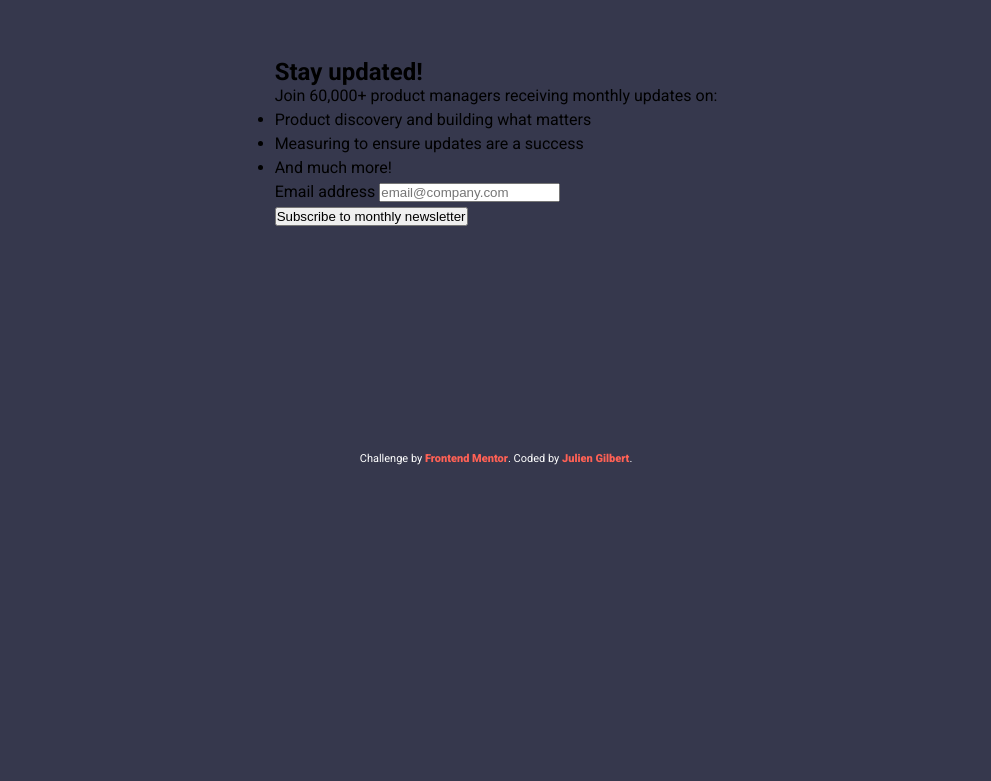
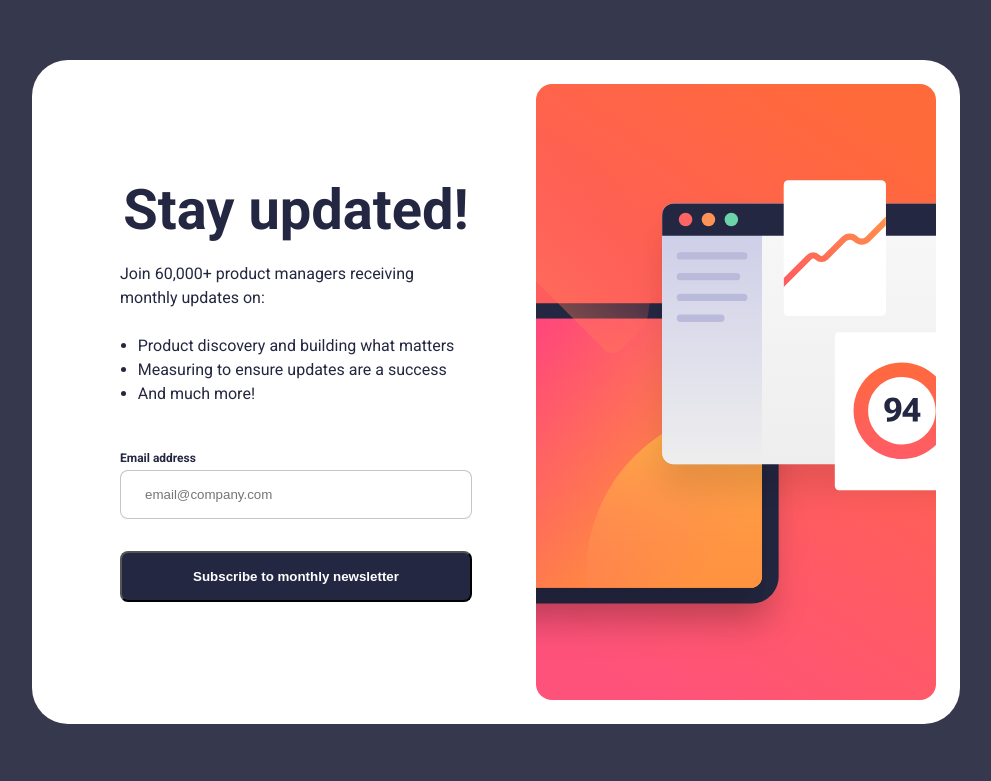
Before and after one commit to juliengDev/Newsletter_sign-up_form, a website built with Vite: page index.html in a window 1280 px wide. Shown: the part 159-940 px from the top of the page, without its empty margins (144-1135 px from the left). Built offline with nearby package versions, Linux system fonts and the light colour scheme.

Commit message:
css mobile and desktop ready

```diff
--- a/index.html
+++ b/index.html
@@ -5,7 +5,6 @@
   <meta charset="UTF-8" />
   <link rel="icon" type="image/png" sizes="32x32" href="./images/favicon-32x32.png">
   <meta name="viewport" content="width=device-width, initial-scale=1.0" />
-
   <title>Frontend Mentor | Project Name</title>
   <link rel="stylesheet" href="./css/style.css">
   <script type="module" defer src="/src/main.ts"></script>
@@ -15,7 +14,7 @@
   <main class="container">
     <section class="signup">
       <div class="signup__body">
-        <h1 class="signup__body__heading">Stay updated!</h1>
+        <h1 class="signup__body__heading ft-heading ">Stay updated!</h1>
         <div class="signup__body__hero">Join 60,000+ product managers receiving monthly updates on:</div>
         <ul class="signup__body__list">
           <li class="signup__body__list_el">Product discovery and building what matters</li>
@@ -24,21 +23,40 @@
         </ul>
         <form action="POST" id="form" novalidate class="signup__body__form">
           <div class="signup__body__form__email">
-            <label for="email">Email address</label>
-            <input type="text" id="email" name="email" placeholder="email@company.com">
-            <span aria-live="polite" class="email-error"></span>
+            <div class="signup__body__form__email__container">
+              <label for="email" class=" signup__body__form__email__label ft-body-small">Email address</label>
+              <span aria-live="polite" class="signup__body__form__email__container__error ft-body-small hidden">Valid
+                email
+                required</span>
+            </div>
+            <input class="signup__body__form__email__input" type="email" id="email" name="email"
+              placeholder="email@company.com">
+
           </div>
-          <button>Subscribe to monthly newsletter</button>
+          <button class="btn ft-body-bold">Subscribe to monthly newsletter</button>
         </form>
       </div>
-      <div class="signup-img"></div>
+      <img class="signup__img" src="./assets/images/illustration-sign-up-desktop.svg" />
     </section>
-    <div class="modal__subscription hidden">
-      <i>icon valid</i>
-      <h2>Thanks for subscribing!</h2>
-      <p>A confirmation email has been sent to ash@loremcompany.com.
+    <div class="modal__subscription ">
+      <svg class="modal__subscription__icon" xmlns="http://www.w3.org/2000/svg" width="64" height="64"
+        viewBox="0 0 64 64">
+        <defs>
+          <linearGradient id="a" x1="100%" x2="0%" y1="0%" y2="100%">
+            <stop offset="0%" stop-color="#FF6A3A" />
+            <stop offset="100%" stop-color="#FF527B" />
+          </linearGradient>
+        </defs>
+        <g fill="none">
+          <circle cx="32" cy="32" r="32" fill="url(#a)" />
+          <path stroke="#FFF" stroke-width="4" d="m18.286 34.686 8.334 7.98 19.094-18.285" />
+        </g>
+      </svg>
+      <h2 class="modal__subscription__heading ft-heading ">Thanks for subscribing!</h2>
+      <p class="modal__subscription__txt">A confirmation email has been sent to <span
+          class="ft-body-bold">ash@loremcompany.com</span>.
         Please open it and click the button inside to confirm your subscription.</p>
-      <button>Dismiss message</button>
+      <button class="btn">Dismiss message</button>
     </div>
   </main>
   <footer class="attribution">
--- a/src/scss/base/_typography.scss
+++ b/src/scss/base/_typography.scss
@@ -16,6 +16,7 @@
 body {
   font-family: "Roboto", sans-serif;
   background-color: var(--color-pale-navy);
+  color: var(--color-dark-navy);
   font-weight: 400;
   font-size: 1.6rem;
   line-height: 150%;
--- a/src/scss/base/_utilities.scss
+++ b/src/scss/base/_utilities.scss
@@ -8,6 +8,8 @@
 
 .container {
   display: flex;
+  position: relative;
+
   justify-content: center;
   align-items: center;
   margin: 21.9rem auto;
--- /dev/null
+++ b/src/scss/components/__button.scss
@@ -0,0 +1,10 @@
+.btn {
+  width: 100%;
+  display: flex;
+  align-items: center;
+  justify-content: center;
+  padding: 1.6rem 0;
+  color: var(--color-pure-white);
+  background-color: var(--color-dark-navy);
+  border-radius: 8px;
+}
--- a/src/scss/main.scss
+++ b/src/scss/main.scss
@@ -6,6 +6,8 @@
 @import "base/typography";
 @import "base/utilities";
 
+@import "components/_button";
+
 @import "layout/header";
 @import "layout/footer";
 
--- a/src/scss/pages/_home.scss
+++ b/src/scss/pages/_home.scss
@@ -0,0 +1,76 @@
+.signup {
+  display: flex;
+  max-width: 92.8rem;
+  background-color: var(--color-pure-white);
+  padding: 2.4rem;
+  border-radius: 36px;
+  @include respond(tab-port) {
+    flex-direction: column;
+  }
+  &__body {
+    display: flex;
+    flex-direction: column;
+    justify-content: center;
+    align-items: center;
+    padding: 9.8rem 6.4rem;
+    &__heading {
+      margin-bottom: 2.4rem;
+    }
+    &__hero {
+      margin-bottom: 2.4rem;
+    }
+    &__list {
+      gap: 1rem;
+      margin-bottom: 4rem;
+    }
+
+    &__form {
+      align-self: self-start;
+      width: 100%;
+      &__email {
+        display: flex;
+        flex-direction: column;
+        margin-bottom: 0.8rem;
+        &__container {
+          display: flex;
+          justify-content: space-between;
+          &__error {
+            color: var(--color-vermellion);
+          }
+        }
+        &__input {
+          border: 1px solid var(--color-grey);
+          border-radius: 8px;
+          margin-bottom: 2.4rem;
+          padding: 1.6rem 0 1.6rem 2.4rem;
+        }
+      }
+    }
+  }
+  &__img {
+    max-width: 100%;
+    height: auto;
+    object-fit: cover;
+    border-radius: 16px;
+  }
+}
+
+.modal__subscription {
+  display: none;
+  position: absolute;
+  top: 50%;
+  left: 50%;
+  transform: translate(-50%, -50%);
+  padding: 4.8rem 6.4rem;
+  background-color: var(--color-pure-white);
+  border-radius: 36px;
+  &__icon {
+    margin-bottom: 4rem;
+  }
+  &__heading {
+    margin-bottom: 2.4rem;
+  }
+  &__txt {
+    margin-bottom: 4rem;
+  }
+}
```
Also changed, not shown: css/style.css, 1 other file.
